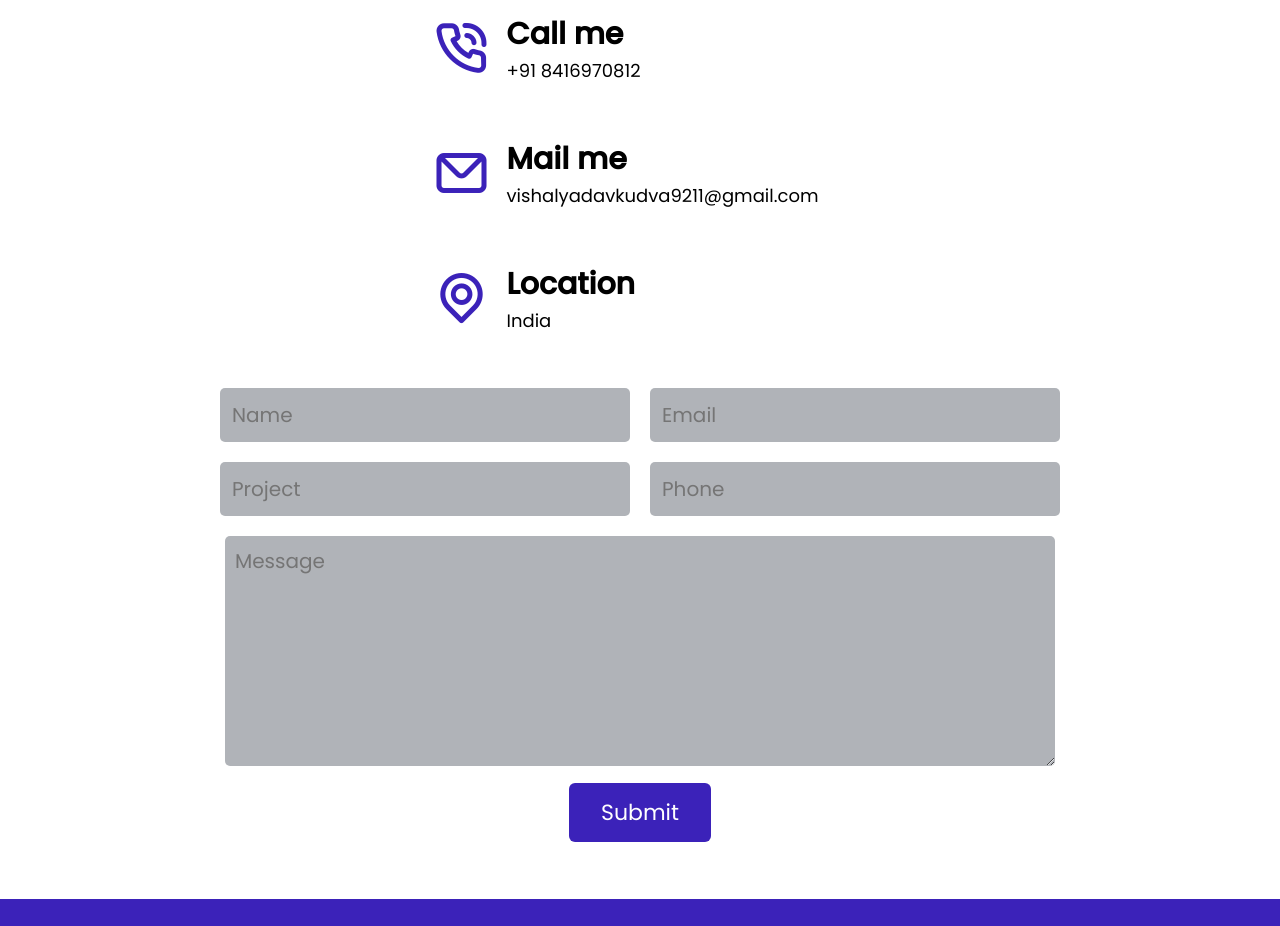
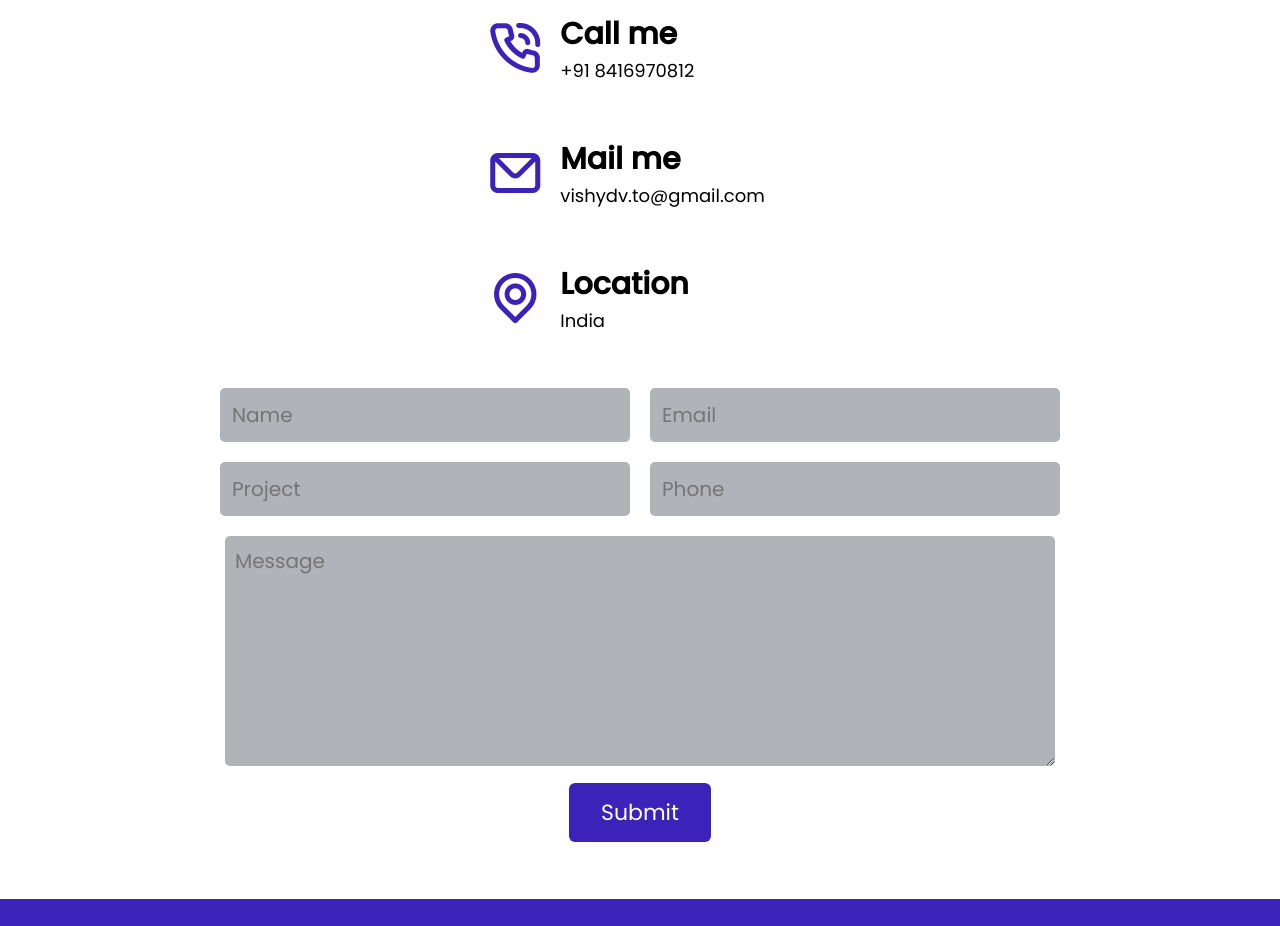
Before and after one commit to vishalyadav84/My_Portfolio.io, a plain HTML site: page index.html in a window 1280 px wide. Shown: the part 4785-5711 px from the top of the page. Drawn offline with nearby package versions, Linux system fonts and the light colour scheme.

Commit message:
Update index.html

```diff
--- a/index.html
+++ b/index.html
@@ -585,7 +585,7 @@
                     <i class="uil uil-envelope"></i>
                     <div class="name-no">
                         <h3>Mail me</h3>
-                        <p>vishalyadavkudva9211@gmail.com</p>
+                        <p>vishydv.to@gmail.com</p>
                     </div>
                 </div>
 
```
